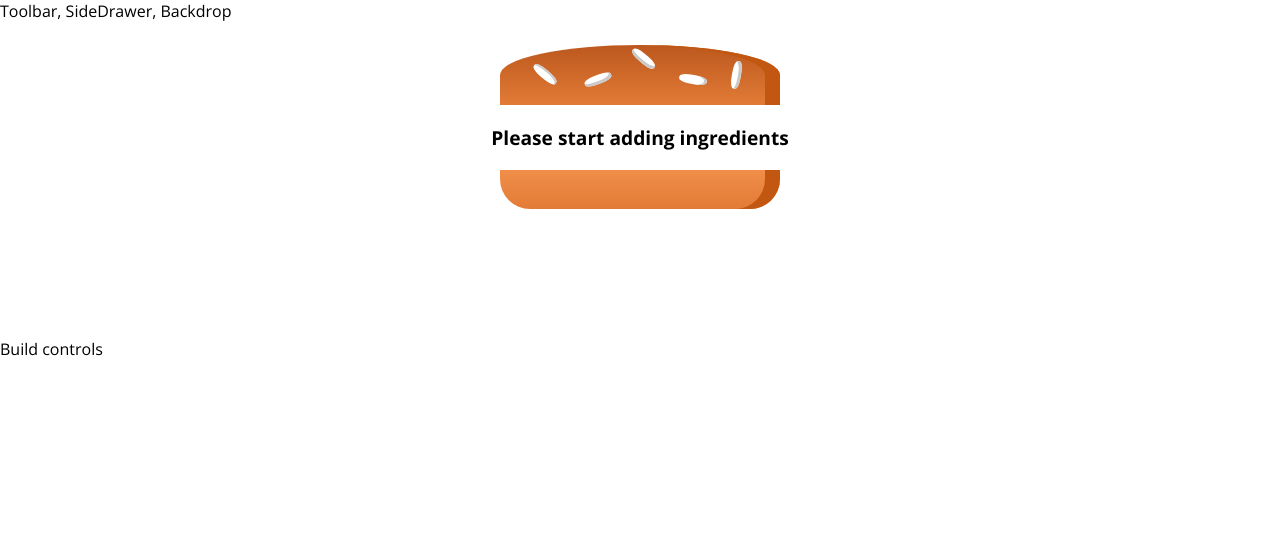
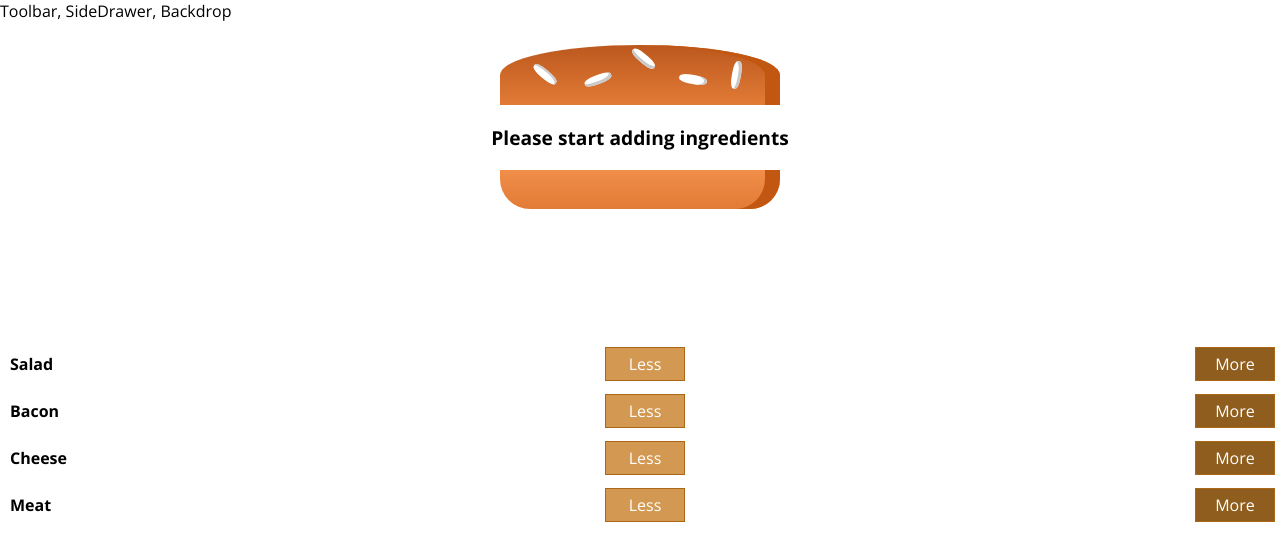
Before and after one commit to eshaam/eshaam-burger-builder, a React app: page / in a window 1280 px wide. Shown: the top 560 px of the page. Built offline with nearby package versions, Linux system fonts and the light colour scheme.

Commit message:
add build controls to main

```diff
--- a/src/components/Burger/BuildControls/BuildControls.js
+++ b/src/components/Burger/BuildControls/BuildControls.js
@@ -1,7 +1,19 @@
 import React from 'react';
+import BuildControl from './BuildControl/BuildControl';
+import classes from './BuildControls.css';
+
+const controls = [
+  {label: 'Salad', type: 'salad'},
+  {label: 'Bacon', type: 'bacon'},
+  {label: 'Cheese', type: 'cheese'},
+  {label: 'Meat', type: 'meat'}
+];
+
 const buildControls = (props) => (
-  <div>
-
+  <div className={classes.BuildControls}>
+    {controls.map(ctrl => (
+      <BuildControl  key={ctrl.label} label={ctrl.label}  />
+    ))}
   </div>
 );
 
--- a/src/containers/BurgerBuilder/BurgerBuilder.js
+++ b/src/containers/BurgerBuilder/BurgerBuilder.js
@@ -1,6 +1,8 @@
 import React, {Component} from 'react';
 import Aux from  '../../hoc/Aux';
 import Burger from '../../components/Burger/Burger';
+import BuildControls from '../../components/Burger/BuildControls/BuildControls';
+import buildControls from '../../components/Burger/BuildControls/BuildControls';
 
 class BurgerBuilder extends Component {
 
@@ -17,9 +19,7 @@
     return (
       <Aux>
         <Burger ingredients={this.state.ingredients} />
-        <div>
-          Build controls
-        </div>
+        <BuildControls />
       </Aux>
     );
   }
```
